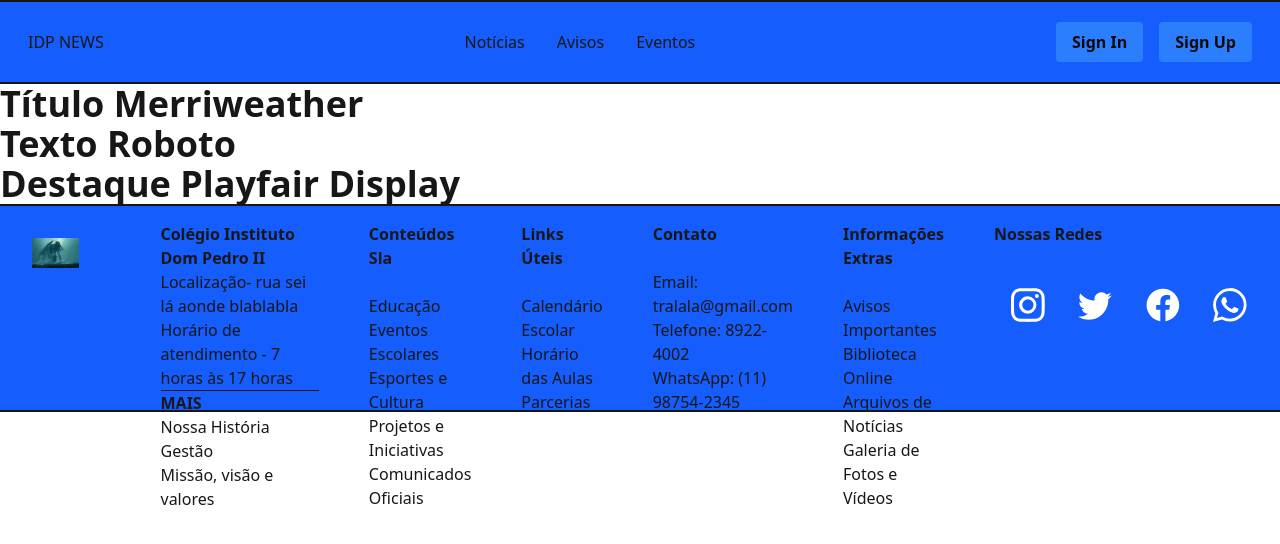
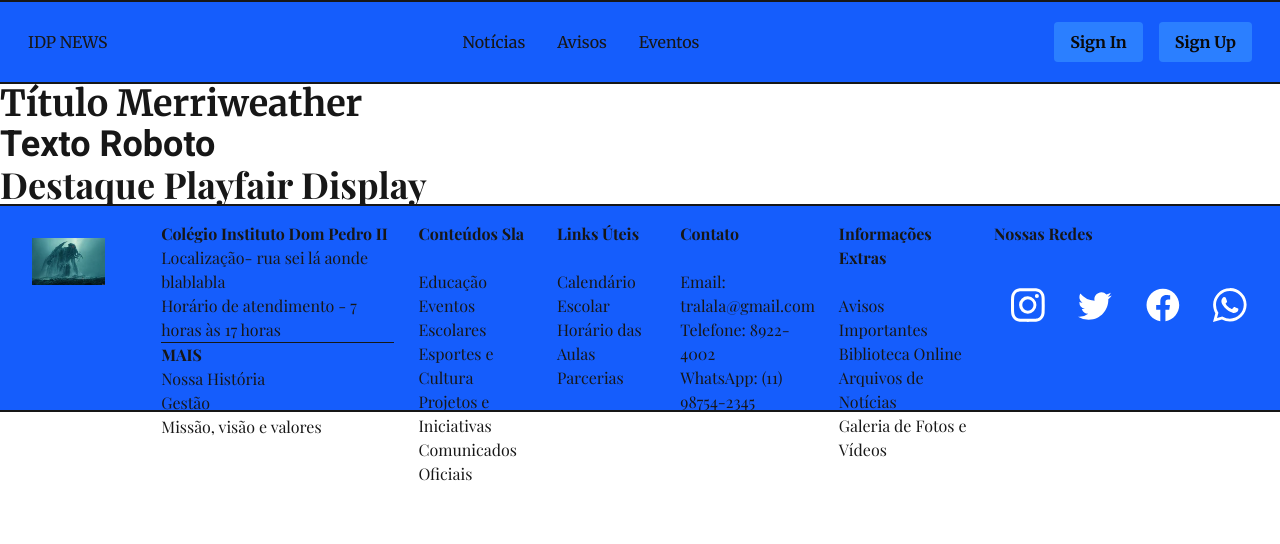
Before and after one commit to Vini-Nice/IDP, a Next.js app in the folder idp/: page /avisos in a window 1280 px wide. Shown: the top 544 px of the page. Built offline with nearby package versions, Linux system fonts and the light colour scheme.

Commit message:
Aloquei as fontes - 02:40 - 27/05/2025

```diff
--- a/idp/src/app/Criar/index.css
+++ b/idp/src/app/Criar/index.css
@@ -1,5 +1,4 @@
 body {
-    font-family: Arial, sans-serif;
     margin: 20px;
 }
 form {
--- a/idp/src/app/avisos/page.jsx
+++ b/idp/src/app/avisos/page.jsx
@@ -2,19 +2,37 @@
 import Header from "../components/Header/Header"
 import { usePathname } from 'next/navigation';
 
-export default function Avisos(){
+
+import { Roboto, Merriweather, Playfair_Display } from 'next/font/google';
+
+const roboto = Roboto({
+  subsets: ['latin'],
+  weight: ['400', '700'],
+});
+
+const merriweather = Merriweather({
+  subsets: ['latin'],
+  weight: ['400', '700'],
+});
+
+const playfairDisplay = Playfair_Display({
+  subsets: ['latin'],
+  weight: ['400', '700'],
+});
+export default function Avisos() {
 
 
 
-    return(
-        <>
+  return (
+    <>
 
-    <div>
-      <h1 className="font-cabecalho text-4xl font-bold">Título Merriweather</h1>
-      <p className="font-principal text-4xl font-bold">Texto Roboto</p>
-      <p className="font-destaque text-4xl font-bold">Destaque Playfair Display</p>
-    </div>
+      <div>
+        <h1 className={`${merriweather.className} text-4xl font-bold`}>Título Merriweather</h1>
+        <p className={`${roboto.className} text-4xl font-bold`}>Texto Roboto</p>
+        <p className={`${playfairDisplay.className} text-4xl font-bold`}>Destaque Playfair Display</p>
 
-        </>
-    )
+      </div>
+
+    </>
+  )
 }
--- a/idp/src/app/cadastro/cadastro.css
+++ b/idp/src/app/cadastro/cadastro.css
@@ -22,7 +22,6 @@ body::before {
 .tituloc {
     text-align: center;
     font-size: 80px;
-    font-family: Georgia, 'Times New Roman', Times, serif;
 }
 
 
--- a/idp/src/app/components/Footer/Footer.jsx
+++ b/idp/src/app/components/Footer/Footer.jsx
@@ -4,7 +4,7 @@ export default function Footer() {
     return (
         <>
         <footer className="bg-blue-600 w-full flex border-t-2 border-b-2 max-h-52">
-            <div className="relative flex p-4 gap-[50px] "> {/* div pai*/}
+            <div className="relative flex p-4 gap-6 "> {/* div pai*/}
 
                 <div className="w-[100px] m-4 me-8"> {/* div da logo*/}
                     <img src="/imgs/imgsteste/ch1.jpg" alt="" />
@@ -14,7 +14,7 @@ export default function Footer() {
                     <h2 className="capitalize font-bold">Colégio Instituto Dom Pedro II</h2>
                     <p>Localização- rua sei lá aonde blablabla</p>
                     <p className="border-b-1">Horário de atendimento - 7 horas às 17 horas</p>
-                    <h4 className="font-bold font-destaque">MAIS</h4>
+                    <h4 className="font-bold">MAIS</h4>
                     <p>Nossa História</p>
                     <p>Gestão</p>
                     <p>Missão, visão e valores</p>
@@ -31,7 +31,7 @@ export default function Footer() {
                 </div>
 
                 <div>
-                    <h2 className="capitalize font-bold grid ">Links Úteis</h2> <br />
+                    <h2 className="capitalize font-bold ">Links Úteis</h2> <br />
 
                     <p>Calendário Escolar</p>
                     <p>Horário das Aulas</p>
--- a/idp/src/app/components/Header/Header.jsx
+++ b/idp/src/app/components/Header/Header.jsx
@@ -1,7 +1,24 @@
+import { Roboto, Merriweather, Playfair_Display } from 'next/font/google';
+
+const roboto = Roboto({
+  subsets: ['latin'],
+  weight: ['400', '700'],
+});
+
+const merriweather = Merriweather({
+  subsets: ['latin'],
+  weight: ['400', '700'],
+});
+
+const playfairDisplay = Playfair_Display({
+  subsets: ['latin'],
+  weight: ['400', '700'],
+});
+
 export default function Header() {
     return (
         <>
-            <nav className="bg-blue-600 border-t-2 border-b-2">
+            <nav className={`${merriweather.className} bg-blue-600 border-t-2 border-b-2`}>
                 <div className="flex justify-between items-center py-5 px-7">
 
                     <div>
--- a/idp/src/app/esquecisenha/esquecisenha.css
+++ b/idp/src/app/esquecisenha/esquecisenha.css
@@ -31,7 +31,6 @@ body::before {
     transform: translateY(20px);
     animation: fadeInUp 1s ease-out forwards;
     font-size: 1.5rem;
-    font-family: 'Franklin Gothic Medium', 'Arial Narrow', Arial, sans-serif;
     text-align: center;
     margin: 20px auto;
     width: 90%;
--- a/idp/src/app/globals.css
+++ b/idp/src/app/globals.css
@@ -1,4 +1,6 @@
-@import url('https://fonts.googleapis.com/css2?family=Merriweather:wght@400;700&family=Roboto:wght@300;400;500;700&family=Playfair+Display:wght@400;700&display=swap');
+
+
+
 @import "tailwindcss";
 
 
@@ -24,4 +26,5 @@
 body {
   background: var(--background);
   color: var(--foreground);
+  font-family: var(--font-roboto, sans-serif);
 }
--- a/idp/src/app/layout.js
+++ b/idp/src/app/layout.js
@@ -4,6 +4,26 @@ import { usePathname } from 'next/navigation';
 import Header from './components/Header/Header';
 import Footer from './components/Footer/Footer';
 import './globals.css';
+
+import { Roboto, Merriweather, Playfair_Display } from 'next/font/google';
+
+const roboto = Roboto({
+  subsets: ['latin'],
+  weight: ['400', '700'],
+  variable: '--font-roboto',
+});
+
+const merriweather = Merriweather({
+  subsets: ['latin'],
+  weight: ['400', '700'],
+  variable: '--font-merriweather',
+});
+
+const playfairDisplay = Playfair_Display({
+  subsets: ['latin'],
+  weight: ['400', '700'],
+  variable: '--font-playfair-display',
+});
 
 export default function RootLayout({ children }) {
   const pathname = usePathname();
@@ -16,7 +36,7 @@ export default function RootLayout({ children }) {
 
   return (
     <html lang="pt-br">
-      <body>
+      <body className={`${roboto.className} ${merriweather.className} ${playfairDisplay.className}`}>
         {showLayout && <Header />}
         {children}
         {showLayout && <Footer />}
--- a/idp/src/app/login/login.css
+++ b/idp/src/app/login/login.css
@@ -23,7 +23,6 @@ body::before {
   text-align: center;
   color: white!important;
   font-size: 67px;
-  font-family: Georgia, 'Times New Roman', Times, serif;
 }
 
 .texto2 {
--- a/idp/tailwind.config.js
+++ b/idp/tailwind.config.js
@@ -1,18 +1,11 @@
-/** @type {import('tailwindcss').Config} */
 module.exports = {
-  content: [
-    "./app/**/*.{js,ts,jsx,tsx}",
-    "./pages/**/*.{js,ts,jsx,tsx}",
-    "./components/**/*.{js,ts,jsx,tsx}",
-  ],
   theme: {
     extend: {
       fontFamily: {
-        cabecalho: ['Merriweather', 'serif'],
-        principal: ['Roboto', 'sans-serif'],
-        destaque: ['Playfair Display', 'serif'],
+        roboto: ['Roboto', 'ui-sans-serif', 'system-ui'],
+        merriweather: ['Merriweather', 'Georgia'],
+        display: ['Playfair Display', 'serif'],
       },
     },
   },
-  plugins: [],
 };
```
